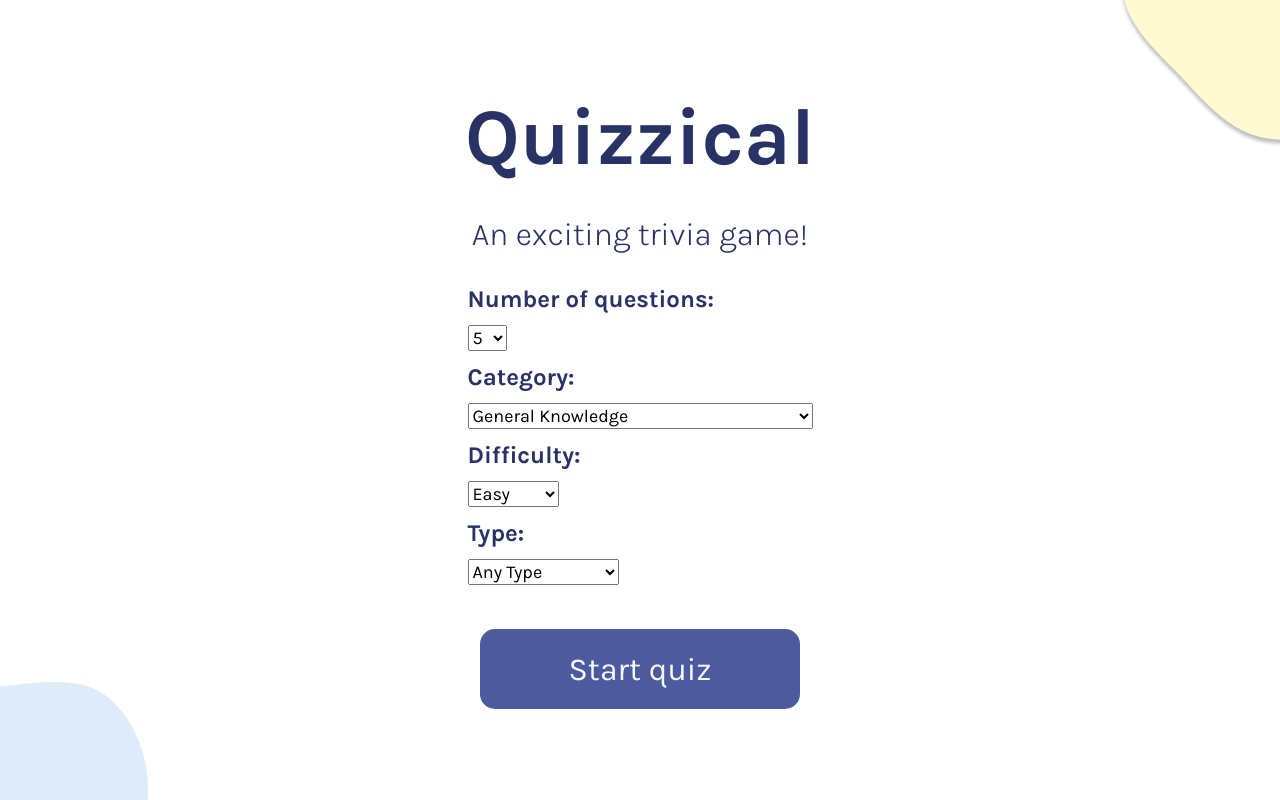
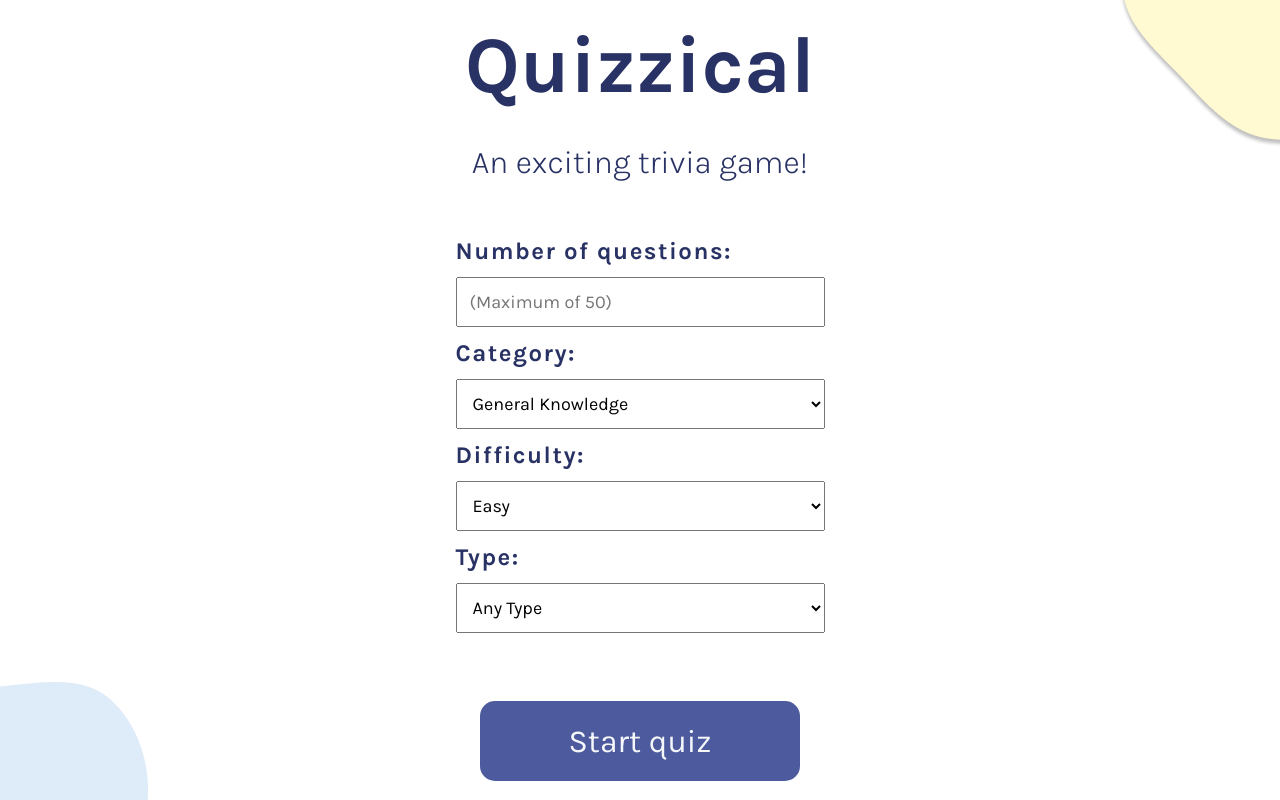
Before and after one commit to Dana-Hong/quizzical, a React (Create React App) app: page / in a window 1280 px wide. Built offline with nearby package versions, Linux system fonts and the light colour scheme; no server answers.

Commit message:
Refactor API call function, fix main menu UI

```diff
--- a/src/MainMenu.css
+++ b/src/MainMenu.css
@@ -58,15 +58,26 @@ h4 {
     cursor: pointer;
 }
 
+.main-menu-options-container {
+    padding: 1.5em;
+}
+
+.option-title {
+    font-size: 1.5rem;
+    letter-spacing: 1.5px;
+    margin-bottom: .5em;
+}
+
+.option-select {
+    padding: 0.75rem;
+    width: 100%;
+}
 
 .main-menu-option {
     margin-bottom: .75em;
 }
 
-.option-title {
-    font-size: 1.5rem;
-    margin-bottom: .5em;
-}
+
 
 .option-select {
     font-size: 1.125rem;
--- a/src/MainMenu.js
+++ b/src/MainMenu.js
@@ -11,47 +11,49 @@ export const MainMenu = (props) => {
             <div className='main-menu-content'>
                 <h1>Quizzical</h1>
                 <h4>An exciting trivia game!</h4>
-                <div className='main-menu-options'>
+                <div className='main-menu-options-container'>
                     <div className='main-menu-option'>
                         <h5 className='option-title'>Number of questions:</h5>
-                        <select
+                        <input
                             className='option-select'
-                            onChange={props.handleOnChange}
-                            name="amount">
-                                <option value={"5"}>5</option>
-                                <option value={"10"}>10</option>
-                        </select>
+                            name='amount'
+                            type='number'
+                            min={1}
+                            max={50}
+                            placeholder='(Maximum of 50)'
+                            onChange={props.handleOnChange}>
+                        </input>
                     </div>
                     <div className='main-menu-option'>
                         <h5 className='option-title'>Category:</h5>
                         <select
                             className='option-select'
                             onChange={props.handleOnChange}
-                            name="category">
-                                <option value="9">General Knowledge</option>
-                                <option value="10">Entertainment: Books</option>
-                                <option value="11">Entertainment: Film</option>
-                                <option value="12">Entertainment: Music</option>
-                                <option value="13">Entertainment: Musicals Theatres</option>
-                                <option value="14">Entertainment: Television</option>
-                                <option value="15">Entertainment: Video Games</option>
-                                <option value="16">Entertainment: Board Games</option>
-                                <option value="17">Science Nature</option>
-                                <option value="18">Science: Computers</option>
-                                <option value="19">Science: Mathematics</option>
-                                <option value="20">Mythology</option>
-                                <option value="21">Sports</option>
-                                <option value="22">Geography</option>
-                                <option value="23">History</option>
-                                <option value="24">Politics</option>
-                                <option value="25">Art</option>
-                                <option value="26">Celebrities</option>
-                                <option value="27">Animals</option>
-                                <option value="28">Vehicles</option>
-                                <option value="29">Entertainment: Comics</option>
-                                <option value="30">Science: Gadgets</option>
-                                <option value="31">Entertainment: Japanese Anime Manga</option>
-                                <option value="32">Entertainment: Cartoon Animations</option>
+                            name='category'>
+                                <option value='9'>General Knowledge</option>
+                                <option value='10'>Entertainment: Books</option>
+                                <option value='11'>Entertainment: Film</option>
+                                <option value='12'>Entertainment: Music</option>
+                                <option value='13'>Entertainment: Musicals Theatres</option>
+                                <option value='14'>Entertainment: Television</option>
+                                <option value='15'>Entertainment: Video Games</option>
+                                <option value='16'>Entertainment: Board Games</option>
+                                <option value='17'>Science: Nature</option>
+                                <option value='18'>Science: Computers</option>
+                                <option value='19'>Science: Mathematics</option>
+                                <option value='20'>Mythology</option>
+                                <option value='21'>Sports</option>
+                                <option value='22'>Geography</option>
+                                <option value='23'>History</option>
+                                <option value='24'>Politics</option>
+                                <option value='25'>Art</option>
+                                <option value='26'>Celebrities</option>
+                                <option value='27'>Animals</option>
+                                <option value='28'>Vehicles</option>
+                                <option value='29'>Entertainment: Comics</option>
+                                <option value='30'>Science: Gadgets</option>
+                                <option value='31'>Entertainment: Japanese Anime Manga</option>
+                                <option value='32'>Entertainment: Cartoon Animations</option>
                         </select>
                     </div>
                     <div className='main-menu-option'>
@@ -59,10 +61,10 @@ export const MainMenu = (props) => {
                         <select
                             className='option-select'
                             onChange={props.handleOnChange}
-                            name="difficulty">
-                                <option value={"easy"}>Easy</option>
-                                <option value={"medium"}>Medium</option>
-                                <option value={"hard"}>Hard</option>
+                            name='difficulty'>
+                                <option value={'easy'}>Easy</option>
+                                <option value={'medium'}>Medium</option>
+                                <option value={'hard'}>Hard</option>
                         </select>
                     </div>
                     <div className='main-menu-option'>
@@ -70,10 +72,10 @@ export const MainMenu = (props) => {
                         <select
                         className='option-select'
                             onChange={props.handleOnChange}
-                            name="type">
-                                <option value="any">Any Type</option>
-                                <option value="multiple">Multiple Choice</option>
-                                <option value="boolean">True / False</option>
+                            name='type'>
+                                <option value='any'>Any Type</option>
+                                <option value='multiple'>Multiple Choice</option>
+                                <option value='boolean'>True / False</option>
                         </select>
                     </div>
                 </div>
--- a/src/Question.js
+++ b/src/Question.js
@@ -24,7 +24,7 @@ export const Question = (props) => {
                 className='question-question'
                 style={styles}
                 >
-                    {decode(props.questionData.question)}
+                    {`${decode(props.questionData.question)}`}
             </h3>
             <ul className='question-option-list'>
                 {optionElements}
```
Also changed, not shown: src/Trivia_Game.js (+33 -34 lines).
